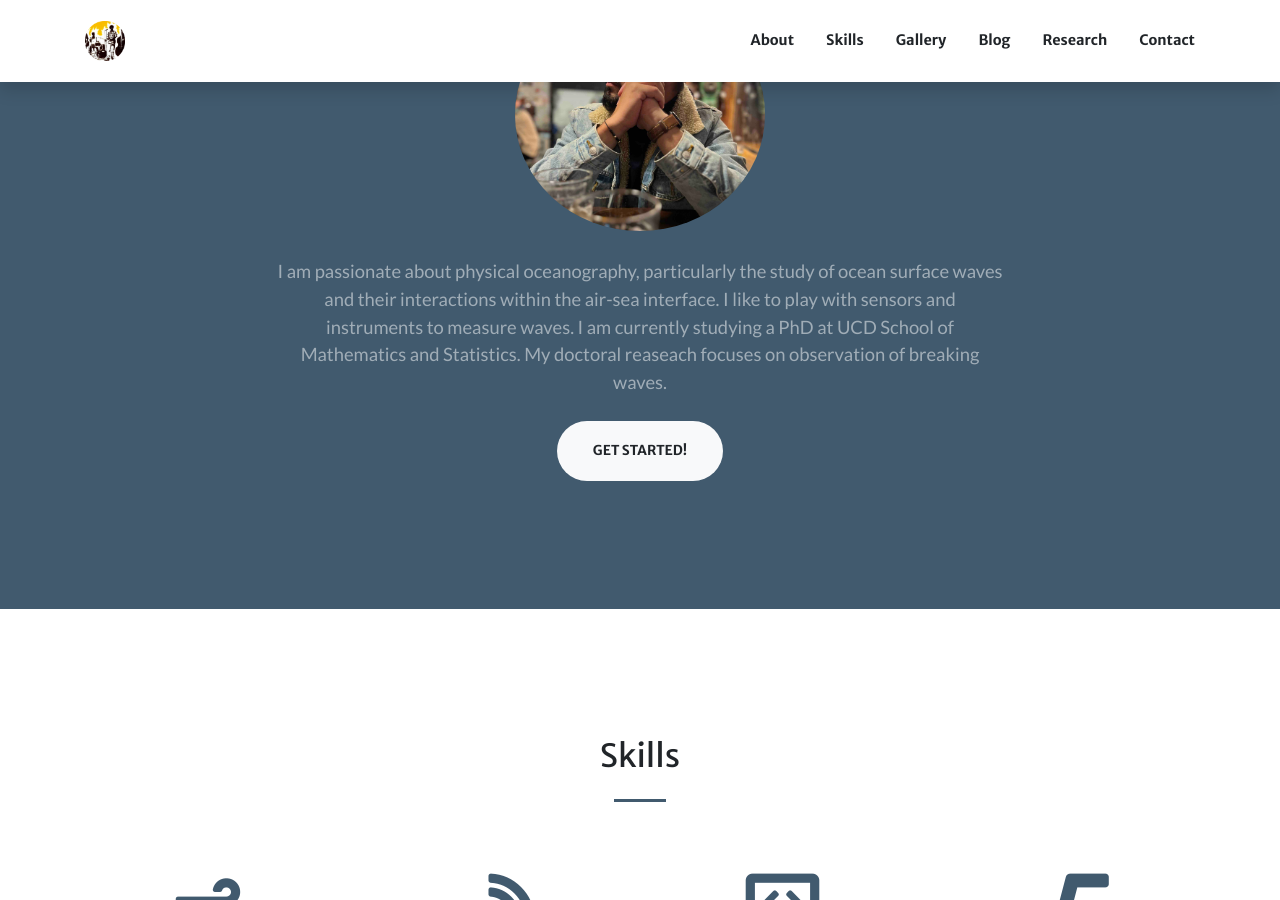
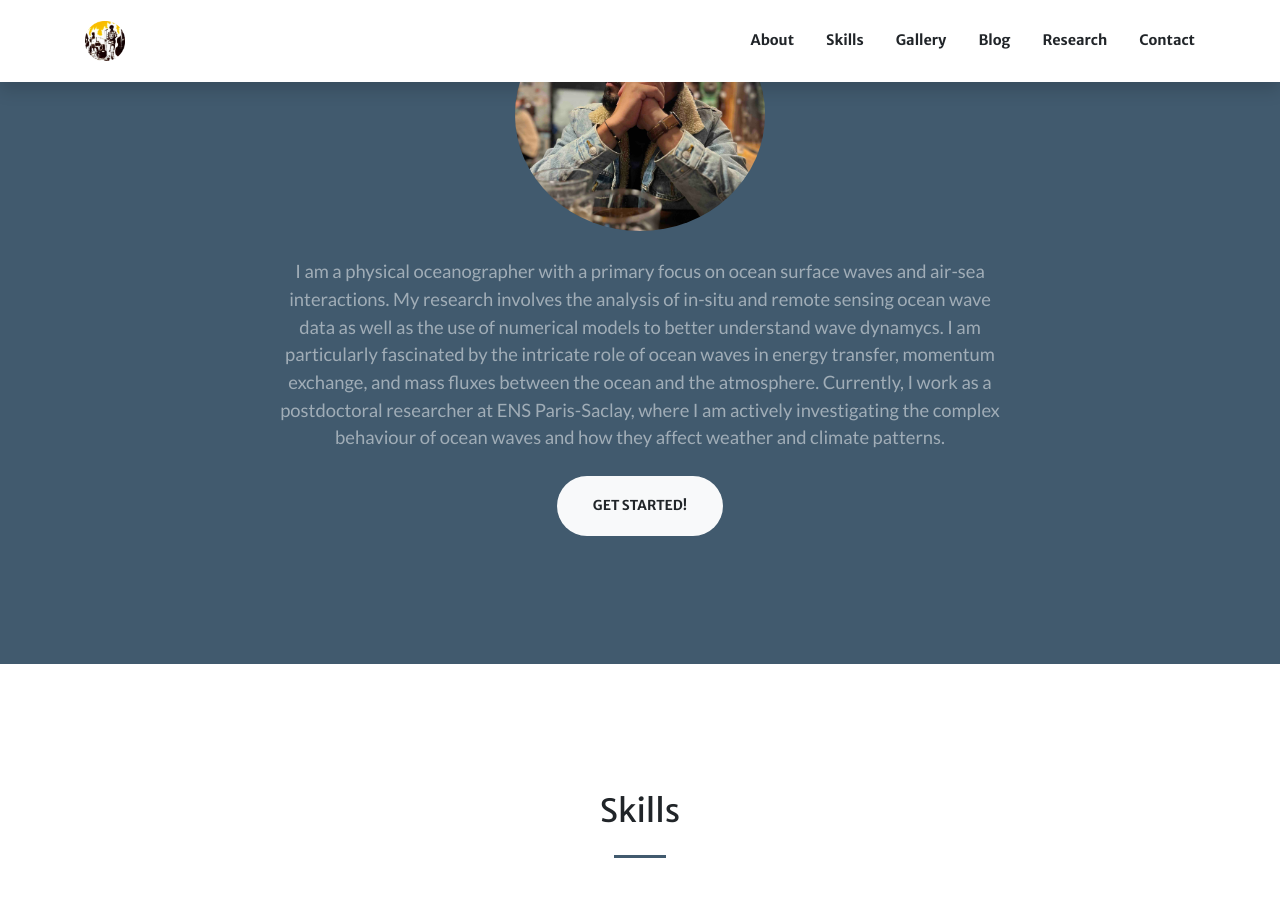
Before and after one commit to dspelaez/dspelaez.github.io, a Jekyll site: the page built from index.html, in a window 1280 px wide and 900 px high, scrolled down 1119 px. Built offline with Jekyll 4.4.1, drawn with Linux system fonts in a browser that asks for light colours; nearby versions of some CDN libraries; a style sheet for code colours, icons or effects is not loaded.

```diff
--- a/_includes/about.html
+++ b/_includes/about.html
@@ -11,12 +11,7 @@
 
         <br></br>
         <p class="text-white-50 mb-4">
-          I am passionate about physical oceanography, particularly the study of
-          ocean surface waves and their interactions within the air-sea interface.
-          I like to play with sensors and instruments to measure waves.
-          I am currently studying a PhD at UCD School of Mathematics and
-          Statistics. My doctoral reaseach focuses on observation of
-          breaking waves.
+            I am a physical oceanographer with a primary focus on ocean surface waves and air-sea interactions. My research involves the analysis of in-situ and remote sensing ocean wave data as well as the use of numerical models to better understand wave dynamycs. I am particularly fascinated by the intricate role of ocean waves in energy transfer, momentum exchange, and mass fluxes between the ocean and the atmosphere. Currently, I work as a postdoctoral researcher at ENS Paris-Saclay, where I am actively investigating the complex behaviour of ocean waves and how they affect weather and climate patterns.
         </p>
         <a class="btn btn-light btn-xl js-scroll-trigger" href="#services">Get Started!</a>
       </div>
```
